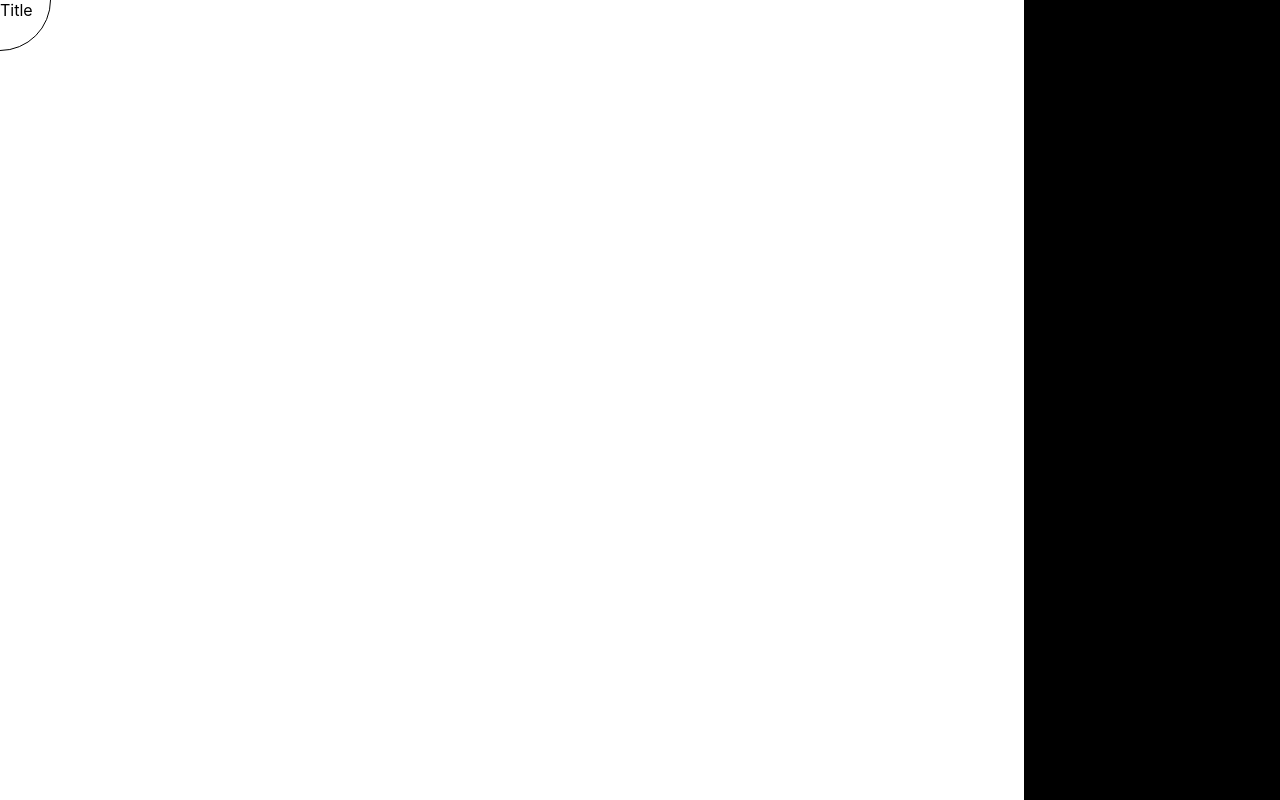
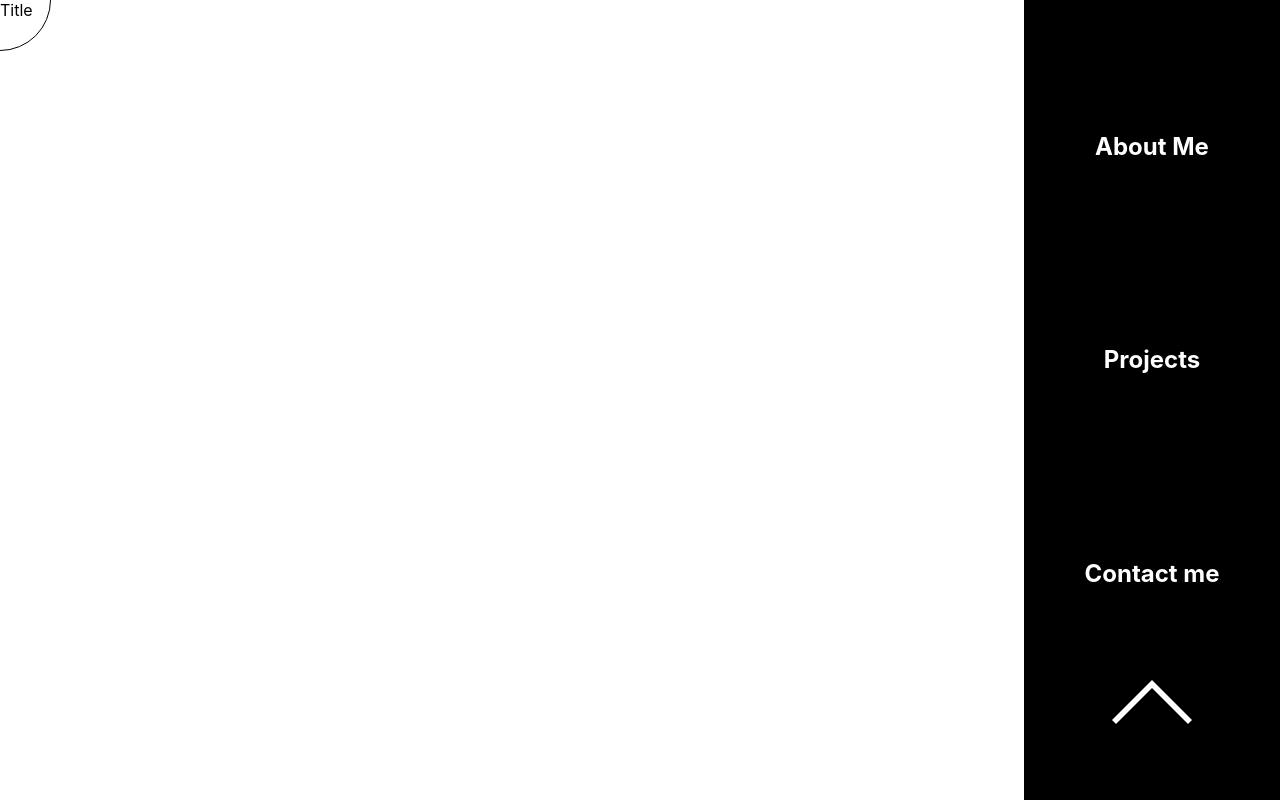
Before and after one commit to Neo945/Portfolio, a React (Create React App) app: page / in a window 1280 px wide. Built offline with nearby package versions, Linux system fonts and the light colour scheme.

Commit message:
Modify: nav style

```diff
--- a/src/App.js
+++ b/src/App.js
@@ -1,5 +1,5 @@
 import "./app.css";
-// import { useState } from "react";
+import { useState } from "react";
 import { Page, Navbar, Title } from "./components";
 
 function Sample(params) {
@@ -7,7 +7,7 @@ function Sample(params) {
 }
 
 function Cursor(params) {
-  return <div id={"cursor"}></div>;
+  return <div id={"cursor"} className={params.is ? "active" : ""}></div>;
 }
 
 function moveEvent(event) {
@@ -16,15 +16,20 @@ function moveEvent(event) {
   cursor.style.top = event.clientY + "px";
 }
 function App() {
+  const [active, setActive] = useState(false);
   return (
-    <div onMouseMove={moveEvent}>
+    <div
+      onMouseMove={moveEvent}
+      onMouseUp={() => setActive(false)}
+      onMouseDown={() => setActive(true)}
+    >
       <Navbar />
       <div id={"content"}>
-        <Cursor />
-        <Page component={Title} />
-        <Page component={Sample} />
-        <Page component={Sample} />
-        <Page component={Sample} />
+        <Cursor is={active} />
+        <Page id={"home"} component={Title} />
+        <Page id={"about"} component={Sample} />
+        <Page id={"project"} component={Sample} />
+        <Page id={"contact"} component={Sample} />
       </div>
     </div>
   );
--- a/src/app.css
+++ b/src/app.css
@@ -16,3 +16,7 @@
   pointer-events: none;
   mix-blend-mode: difference;
 }
+.active {
+  width: 50px !important;
+  height: 50px !important;
+}
--- a/src/components/Navbar/Navbar.js
+++ b/src/components/Navbar/Navbar.js
@@ -1,7 +1,23 @@
-import './navbar.css'
+import "./navbar.css";
 export default function Navbar(params) {
-    return (
-        <div id={'nav'}>
-        </div>
-    );
+  return (
+    <div id={"nav"}>
+      <div>
+        <ul id={"navitems"}>
+          <li>
+            <a href="#about">About Me</a>
+          </li>
+          <li>
+            <a href="#project">Projects</a>
+          </li>
+          <li>
+            <a href="#contact">Contact me</a>
+          </li>
+        </ul>
+      </div>
+      <a href="#home">
+        <div id={"arrow"}></div>
+      </a>
+    </div>
+  );
 }
--- a/src/components/Navbar/navbar.css
+++ b/src/components/Navbar/navbar.css
@@ -1,4 +1,4 @@
-#nav{
+#nav {
   position: fixed;
   height: 100vh;
   right: 0px;
@@ -7,3 +7,32 @@
   mix-blend-mode: difference;
   background-color: white;
 }
+#nav {
+  display: flex;
+  flex-direction: column;
+  justify-content: center;
+  align-items: center;
+}
+#navitems {
+  width: 100%;
+  height: 80vh;
+  display: flex;
+  flex-direction: column;
+  justify-content: space-around;
+  align-items: center;
+}
+#navitems li {
+  list-style: none;
+  font-size: 1.5em;
+  font-weight: bold;
+}
+#arrow {
+  width: 5em;
+  height: 5em;
+  background-color: black;
+  clip-path: polygon(50% 0, 100% 50%, 95% 55%, 50% 10%, 5% 55%, 0 50%);
+}
+#navitems li a {
+  text-decoration: none;
+  color: black;
+}
--- a/src/components/Page/page.js
+++ b/src/components/Page/page.js
@@ -1,8 +1,8 @@
-import './page.css'
+import "./page.css";
 export default function Page(params) {
-    return (
-        <div className={'page'}>
-            <params.component />
-        </div>
-    );
+  return (
+    <div id={params.id} className={"page"}>
+      <params.component />
+    </div>
+  );
 }
--- a/src/components/index.js
+++ b/src/components/index.js
@@ -1,4 +1,5 @@
 import Page from "./Page/page";
 import Navbar from "./Navbar/Navbar";
 import Title from "./title/title";
+
 export { Page, Navbar, Title };
--- a/src/index.css
+++ b/src/index.css
@@ -4,6 +4,7 @@
   scroll-behavior: smooth;
 }
 body {
+  overflow: hidden;
   margin: 0;
   font-family: -apple-system, BlinkMacSystemFont, "Segoe UI", "Roboto", "Oxygen",
     "Ubuntu", "Cantarell", "Fira Sans", "Droid Sans", "Helvetica Neue",
```
Lines whose indentation alone changed are shown as unchanged.
